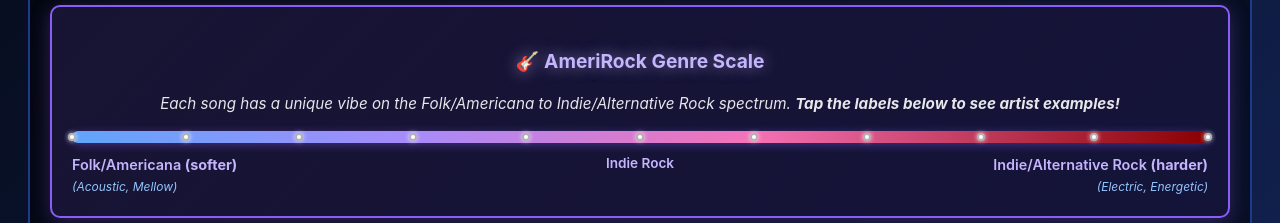
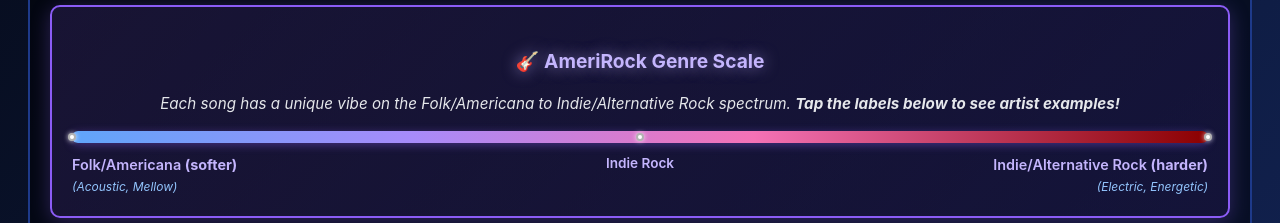
Before and after one commit to lpsample/litmab-voting, a plain HTML site: page index.html in a window 1280 px wide. Shown: the part 1180-1403 px from the top of the page. Drawn offline with Linux system fonts and the light colour scheme; no server answers.

Commit message:
Reduce AmeriRock scale dots to 3 (left, middle, right)

```diff
--- a/index.html
+++ b/index.html
@@ -41,15 +41,7 @@
                 <div class="scale-bar-container">
                     <div class="scale-gradient">
                         <span class="scale-dot" style="left: 0%"></span>
-                        <span class="scale-dot" style="left: 10%"></span>
-                        <span class="scale-dot" style="left: 20%"></span>
-                        <span class="scale-dot" style="left: 30%"></span>
-                        <span class="scale-dot" style="left: 40%"></span>
                         <span class="scale-dot" style="left: 50%"></span>
-                        <span class="scale-dot" style="left: 60%"></span>
-                        <span class="scale-dot" style="left: 70%"></span>
-                        <span class="scale-dot" style="left: 80%"></span>
-                        <span class="scale-dot" style="left: 90%"></span>
                         <span class="scale-dot" style="left: 100%"></span>
                     </div>
                     <div class="scale-labels">
```
